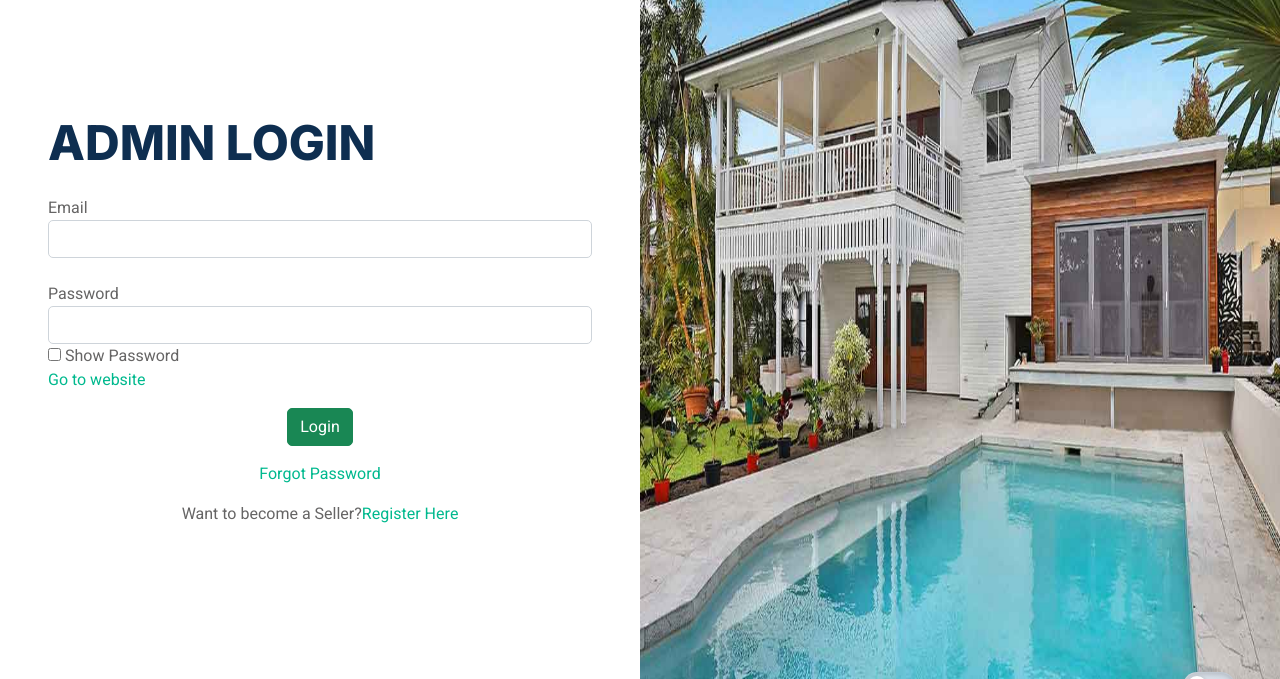
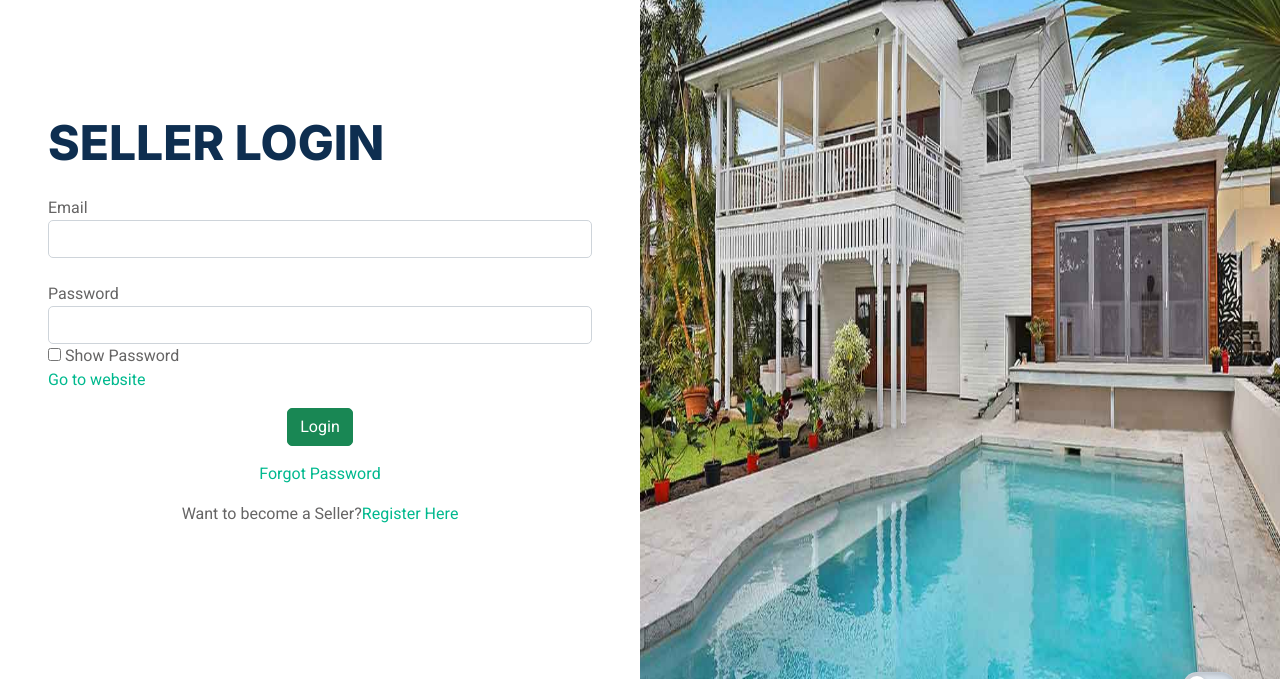
Before and after one commit to rajat799/EstateHub, a Django app: page /logout/ in a window 1280 px wide. Shown: the top 679 px of the page. Run offline with Django 4.2, Linux system fonts and the light colour scheme; some libraries are stand-ins or nearby versions.

Commit message:
Fix seller login URL and heading

```diff
--- a/app/templates/admin_login.html
+++ b/app/templates/admin_login.html
@@ -4,7 +4,7 @@
 
 <head>
     <meta charset="utf-8">
-    <title>EstateHub - Sell Now</title>
+    <title>EstateHub - Login</title>
     <meta content="width=device-width, initial-scale=1.0" name="viewport">
     <meta content="" name="keywords">
     <meta content="" name="description">
@@ -61,7 +61,7 @@
         <div class="container-fluid header bg-white p-0">
             <div class="row g-0 align-items-center flex-column-reverse flex-md-row">
                 <div class="col-md-6 p-5 mt-lg-5">
-                    <h1 class="display-5 animated fadeIn mb-4 mt-5">ADMIN LOGIN</h1>
+                    <h1 class="display-5 animated fadeIn mb-4 mt-5" id="loginHeading">SELLER LOGIN</h1>
 
                     <div class="row">
 
@@ -137,11 +137,14 @@
 <script type="text/javascript">
        $( document ).ready(function() {
           const urlParams = new URLSearchParams(window.location.search);
-          if (urlParams.get('admin') === 'true') {
+          const isPathAdmin = window.location.pathname.includes('admin_login');
+          if (urlParams.get('admin') === 'true' || isPathAdmin) {
               $("#roleSelector").show();
               $("#selRole").val("Admin");
+              $("#loginHeading").text("ADMIN LOGIN");
           } else {
               $("#selRole").val("Seller");
+              $("#loginHeading").text("SELLER LOGIN");
           }
 
           $("#btn_submit").click(function() {
--- a/app/templates/web/seller_register.html
+++ b/app/templates/web/seller_register.html
@@ -100,7 +100,7 @@
                             <input type="button" id="btn_submit" value="Register as Seller" class="btn btn-success">
                         </div>
 
-                        <p class="text-center"> Already have a seller account?<a href="/admin_login/">Login as Seller</a></p>
+                        <p class="text-center"> Already have a seller account?<a href="/seller_login/">Login as Seller</a></p>
                         <a href="/" class="text-center">Go to website</a>
 
                     </div>
@@ -252,7 +252,7 @@
                         // New JSON format
                         if (response.status === 'success') {
                             alert(response.message || "Seller Registered Successfully");
-                            window.location = '/admin_login/';
+                            window.location = '/seller_login/';
                         } else {
                             alert(response.message || "Registration failed");
                         }
@@ -260,7 +260,7 @@
                         alert("You are already Registered Seller, Please Login");
                     } else {
                         alert("Seller Registered Successfully");
-                        window.location = '/admin_login/';
+                        window.location = '/seller_login/';
                     }
                 },
                 error: function (request, error) {
--- a/app/templates/web/web_update_password.html
+++ b/app/templates/web/web_update_password.html
@@ -180,7 +180,7 @@
       success: function (result) {
            alert("Password Updated Successfully");
            if (result.trim() === "seller") {
-               window.location = "/admin_login/";
+               window.location = "/seller_login/";
            } else {
                window.location = "/web_login/";
            }
--- a/project/urls.py
+++ b/project/urls.py
@@ -32,6 +32,7 @@ urlpatterns = [
     path("propertytype/", views.webPropertytype),
     path("testimonial/", views.webTestimonial),
     path("check_admin_login/", views.checkAdminLogin, name="login"),
+    path("seller_login/", views.openLogin, name="login"),
     path("admin_login/", views.openLogin, name="login"),
     path("logout/", views.logout, name="login"),
     path("logout_web/", views.logoutWeb, name="login"),
```
Also changed, not shown: app/templates/web/navbar.html (+4 -4 lines).
